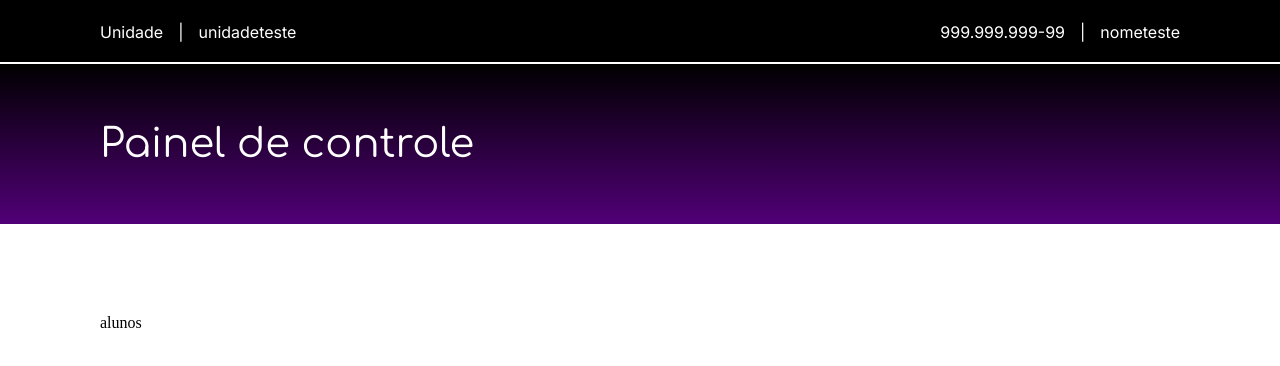
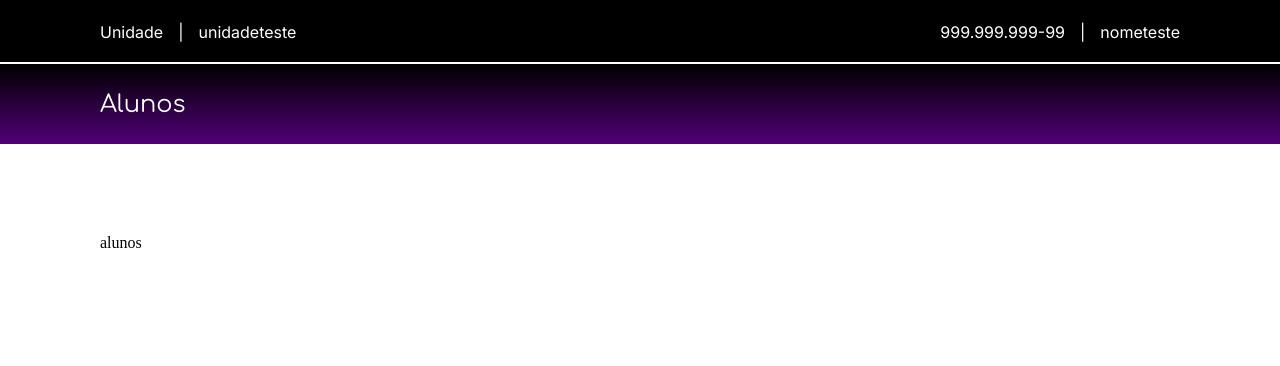
Before and after one commit to matheusmms031/Sistema-Escolar, a React (Vite) app in the folder front-end/projeto/: page /painel/alunos in a window 1280 px wide. Shown: the top 366 px of the page. Built offline with nearby package versions, Linux system fonts and the light colour scheme.

Commit message:
Titulo do operacional agora é de acordo com a página e criação do arquivo de estilo da página Alunos

```diff
--- a/front-end/projeto/src/pages/Alunos.jsx
+++ b/front-end/projeto/src/pages/Alunos.jsx
@@ -1,5 +1,6 @@
 import NavBar from '../components/NavBar';
 import PainelBox from '../components/PainelBox';
+import '../styles/PainelAlunos.scss'
 import { useState,useContext, useEffect } from 'react';
 import OperacionalTitle from '../components/OperacionalTitle';
 
@@ -7,7 +8,7 @@ function Alunos(){
     return(
         <div className="home">
             <NavBar/>
-            <OperacionalTitle title={'Painel de controle'}/>
+            <OperacionalTitle title={'Alunos'}/>
             <PainelBox page={false}>
                 <span>alunos</span>
             </PainelBox>
--- a/front-end/projeto/src/styles/CardStyle.scss
+++ b/front-end/projeto/src/styles/CardStyle.scss
@@ -1,7 +1,7 @@
 .card-painel{
     transition: ease-in-out 0.3s;
     display: flex;
-    width: 22.125rem;
+    width: 20rem;
     height: 30.125rem;
     flex-direction: column;
     align-items: flex-start;
--- a/front-end/projeto/src/styles/OperacionalTitleStyle.scss
+++ b/front-end/projeto/src/styles/OperacionalTitleStyle.scss
@@ -1,7 +1,7 @@
 .operacional-title{
     margin: 0px;
     display: flex;
-    height: 10rem;
+    height: 5rem;
     padding: 0rem 6.25rem;
     align-items: center;
     align-self: stretch;
@@ -11,7 +11,7 @@
         color: #FFF;
         text-align: right;
         font-family: "Comfortaa";
-        font-size: 2.5rem;
+        font-size: 1.5rem;
         font-style: normal;
         font-weight: 400;
         line-height: normal;
```
Also changed, not shown: front-end/projeto/src/styles/PainelAlunos.scss (added).
